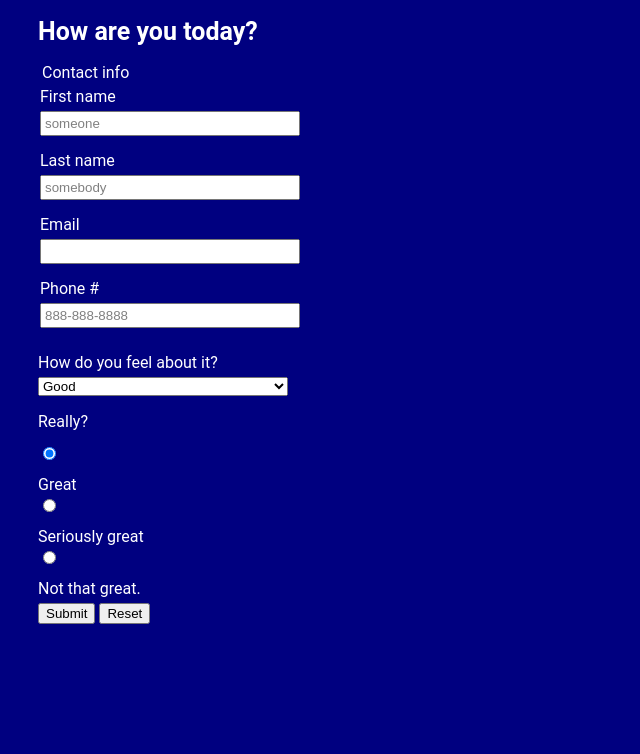
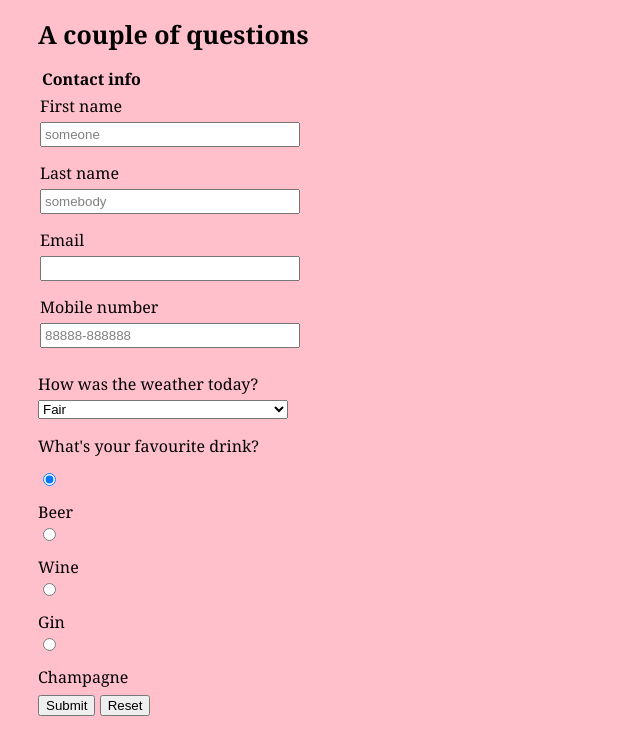
Before and after one commit to Longwool/forms, a plain HTML site: page index.html in a window 1280 px wide. Shown: the whole page, without its empty margins (0-640 px from the left). Drawn offline with Linux system fonts and the light colour scheme.

Commit message:
edited form

```diff
--- a/index.html
+++ b/index.html
@@ -11,11 +11,11 @@
 
 <body>
   <form class='demo-form' action="/some-server-endpoint" method='post'>
-      <h1>How are you today?</h1>
+      <h1>A couple of questions</h1>
 
-    <fieldset name="contact-info">
+    <fieldset name="about you...">
 
-      <legend>Contact info</legend>
+      <legend><strong>Contact info</strong></legend>
       <label for="first-name">First name</label>
         <input placeholder='someone' type="text" name='first-name' id='first-name' />
 
@@ -25,21 +25,22 @@
       <label for="email">Email</label>
       <input type="email" name='email' id='email' />
 
-      <label for="phone" required>Phone #</label>
-      <input type='tel' pattern='[0-9/-]*' name='phone' id='phone' placeholder="888-888-8888" title="A typical phone number" required/>
+      <label for="phone" required>Mobile number</label>
+      <input type='tel' pattern='[0-9/-]*' name='phone' id='phone' placeholder="88888-888888" title="A typical phone number" required/>
     </fieldset>
     <section>
-      <label class="question" for="feelings">How do you feel about it?</label>
-      <select name="feelings" id='feelings' required>
-        <option value="0">Fine </option>
-        <option value="1" selected>Good</option>
-        <option value="2">Amazing</option>
+      <label class="question" for="weather">How was the weather today?</label>
+      <select name="weather" id='weather' required>
+        <option value="0">Iffy</option>
+        <option value="1" selected>Fair</option>
+        <option value="2">Beautiful</option>
       </select>
 
-        <p class="question">Really?</p>
-        <input type="radio" name="feelings-2" id="ans-great-1" value="0" checked><label for="ans-great-1">Great</label>
-        <input type="radio" name="feelings-2" id="ans-great-2" value="1"><label for="ans-great-2">Seriously great</label>
-        <input type="radio" name="feelings-2" id="ans-great-3" value="2"><label for="ans-great-3">Not that great.</label>
+        <p class="question">What's your favourite drink?</p>
+        <input type="radio" name="feelings-2" id="ans-great-1" value="0" checked><label for="ans-great-1">Beer</label>
+        <input type="radio" name="feelings-2" id="ans-great-2" value="1"><label for="ans-great-2">Wine</label>
+        <input type="radio" name="feelings-2" id="ans-great-3" value="2"><label for="ans-great-3">Gin</label>
+        <input type="radio" name="feelings-2" id="ans-great-4" value="4"><label for="ans-great-4">Champagne</label>
     </section>
 
     <button type='submit'>Submit</button>
--- a/main.css
+++ b/main.css
@@ -1,10 +1,9 @@
 
 body {
-  background-color: navy;
+  background-color: pink;
   padding-left: 30px;
-  color: white;
   font-size: 16px;
-  font-family: 'Roboto', helvetica, sans-serif;
+  font-family: Georgia, helvetica, sans-serif;
 }
 
 h1 {
```
